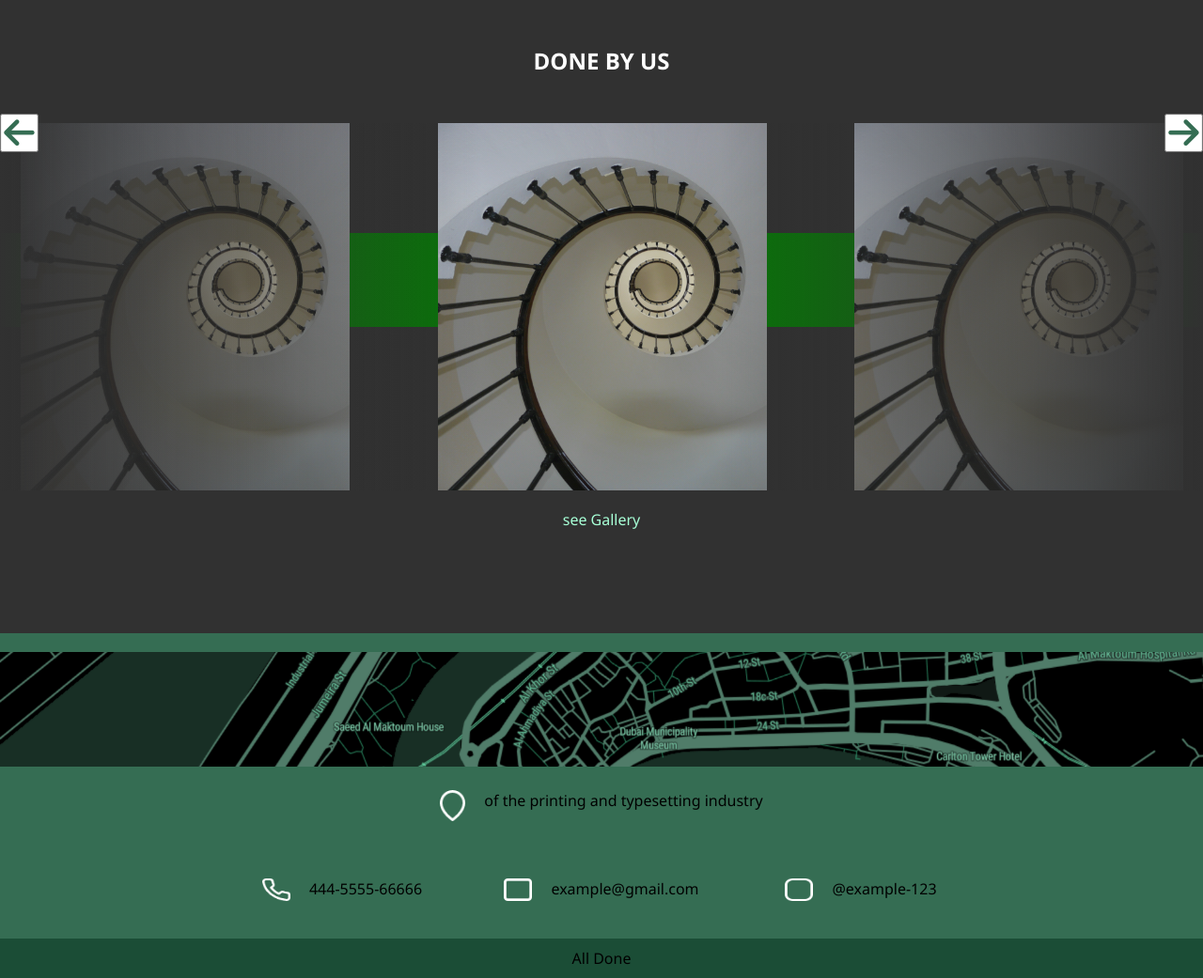
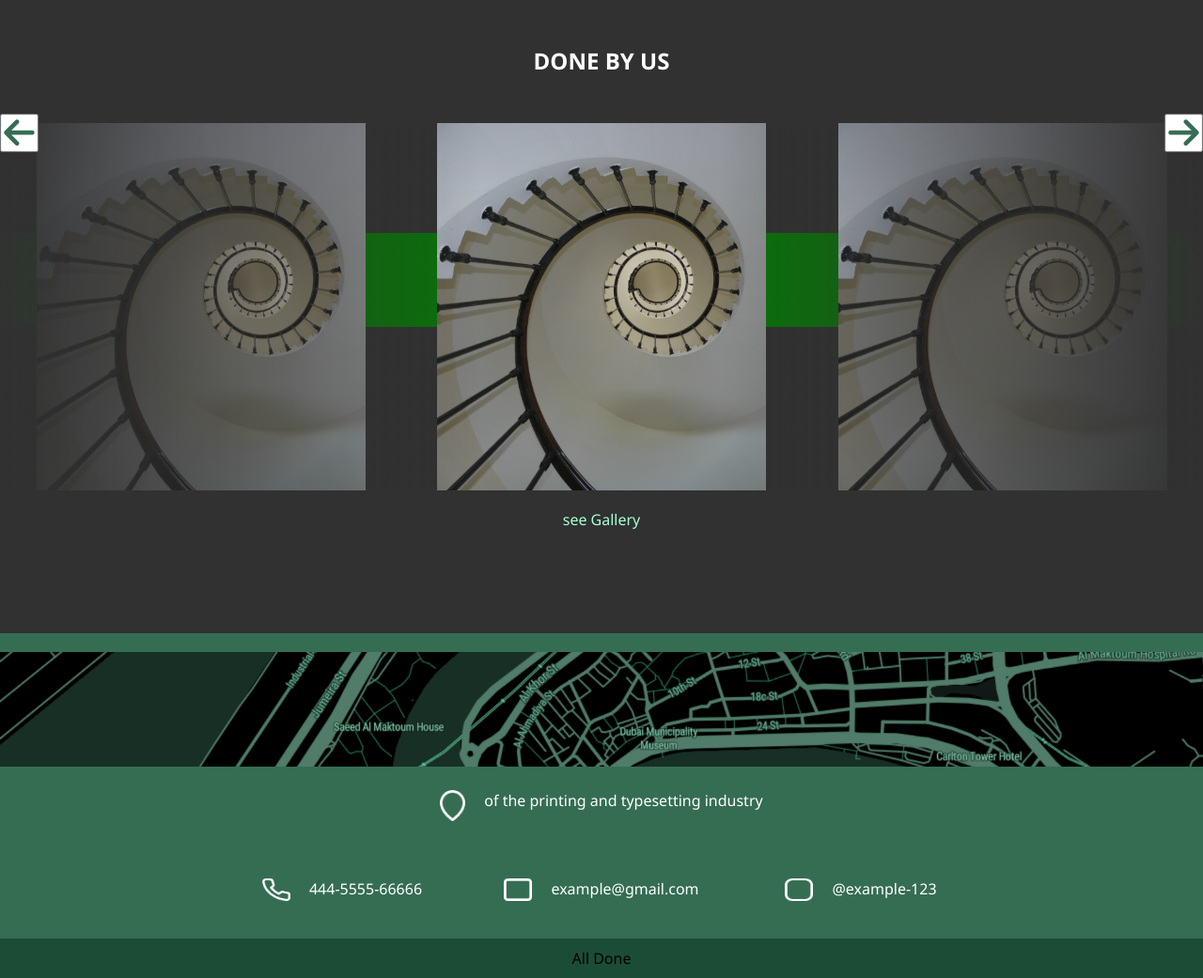
Before and after one commit to zetromex/Template-yar-v1, a plain HTML site: page index.html in a window 1280 px wide. Shown: the part 1740-2781 px from the top of the page at 94% size. Drawn offline with nearby package versions, Linux system fonts and the light colour scheme.

Commit message:
update menu and color
v4

```diff
--- a/menu.js
+++ b/menu.js
@@ -8,7 +8,7 @@ $(document).ready(function(){
             [$('.am-next'),$('.am-prev')]
         ],
         loop:true,
-        margin:50,
+        margin:0,
         autoplay:true,
         autoplayTimeout:2000,
         autoplayHoverPause:true,
--- a/stayle sheet.css
+++ b/stayle sheet.css
@@ -195,7 +195,6 @@ nav ul li a:hover{
     width: 100%;
     height: 35vh;
     background-image: url("image/test 2.png");
-    background-attachment: fixed;
     background-position: center;
     background-repeat: no-repeat;
     background-size: cover;
@@ -315,6 +314,9 @@ position: relative;
     justify-content: center;
     width: 100%;
     background-color: #356D53;
+}
+.map-holder p{
+    color: #FFFFFF;
 }
 .map img{
     padding: 20px 0;
@@ -454,6 +456,7 @@ footer p{
     }
     .menu-icon{
         display: block;
+        margin-right:15px;
     }
     .row{
         flex-direction:column-reverse;
```
